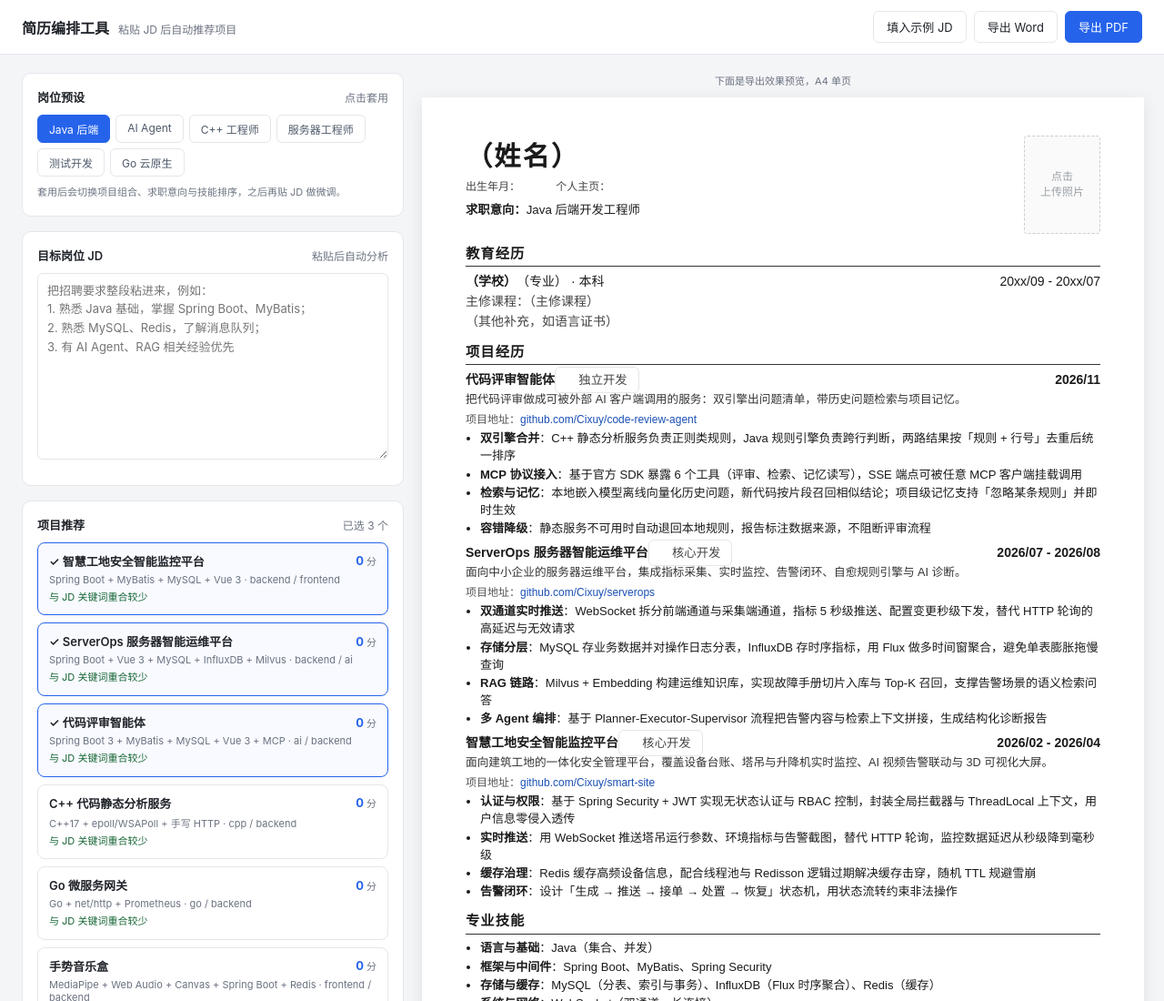
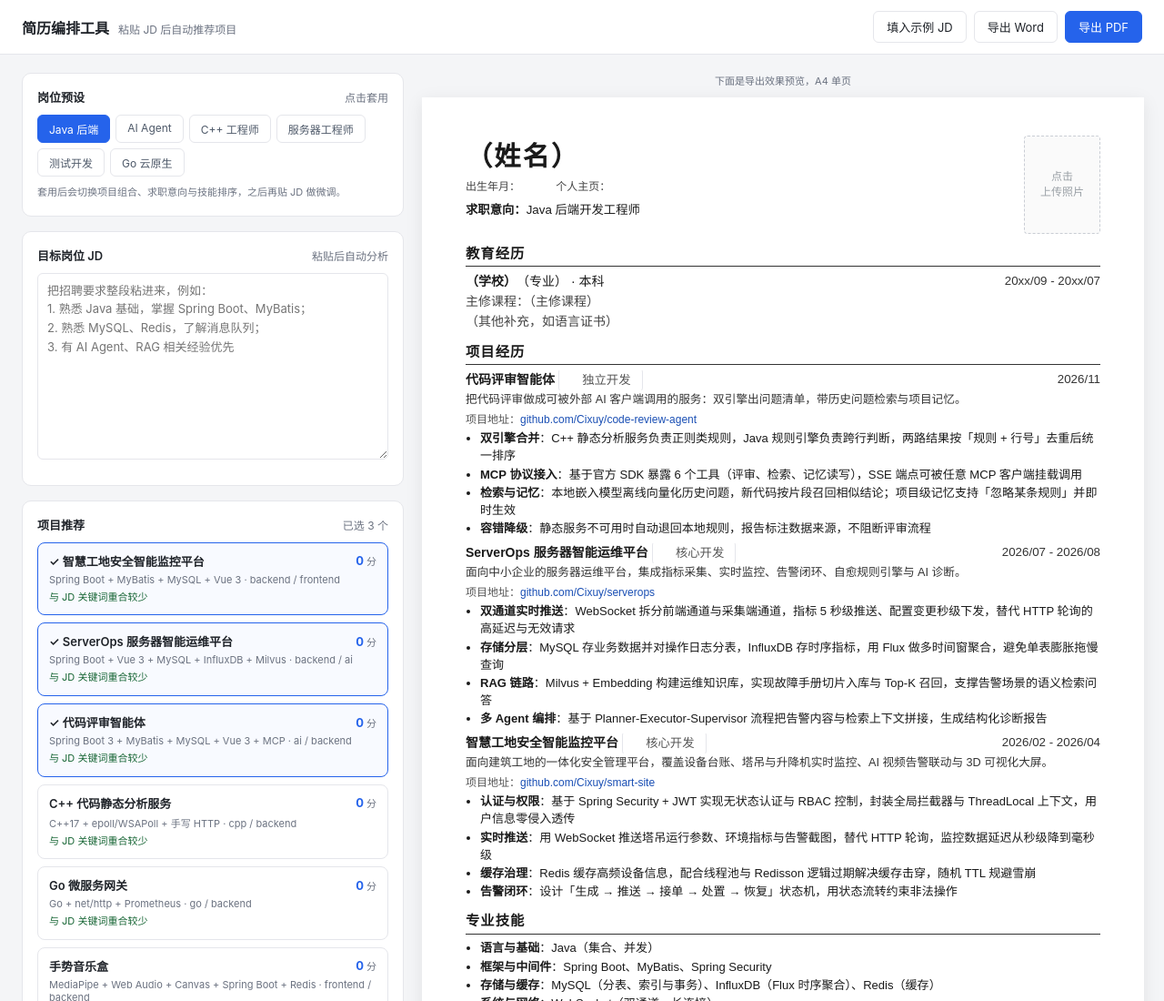
Before and after one commit to Cixuy/resume-tool, a plain HTML site: page index.html in a window 1280 px wide. Shown: the top 1100 px of the page at 91% size. Drawn offline with Linux system fonts and the light colour scheme.

Commit message:
修正项目标题行格式

```diff
--- a/index.html
+++ b/index.html
@@ -131,11 +131,14 @@
     font-size: 11.5pt; font-weight: 700; letter-spacing: 1px;
     border-bottom: 1px solid #333; padding-bottom: 2px; margin-bottom: 6px;
   }
-  .edu-line { display: flex; justify-content: space-between; }
+  .edu-line, .proj-title { overflow: hidden; }
+  .edu-line .date, .proj-title .date {
+    float: right; font-weight: 400; font-size: 10pt; color: #333;
+  }
   .muted { color: #444; }
   .proj-item { margin-bottom: 6px; }
-  .proj-title { display: flex; justify-content: space-between; font-weight: 700; font-size: 10.5pt; }
-  .proj-title .role { font-weight: 400; color: #444; font-size: 10pt; }
+  .proj-title { font-weight: 700; font-size: 10.5pt; margin-top: 2px; }
+  .proj-title .role { font-weight: 400; color: #555; font-size: 10pt; }
   .proj-desc { font-size: 9.5pt; color: #333; margin: 1px 0 2px; }
   .proj-url { font-size: 9pt; color: #555; }
   .paper a { color: #1a4fb4; text-decoration: none; }
@@ -729,8 +732,9 @@ function renderPaper() {
   const projectsHtml = picked.map(p => `
     <div class="proj-item">
       <div class="proj-title">
-        <span>${p.name}<span class="role">　${p.role}</span></span>
-        <span>${p.period}</span>
+        <span class="date">${p.period}</span>
+        <span class="name">${p.name}</span>
+        <span class="role">　${p.role}</span>
       </div>
       <div class="proj-desc">${p.desc}</div>
       <div class="proj-url">项目地址：<a href="${p.url}" target="_blank">${p.url.replace("https://", "")}</a></div>
@@ -760,8 +764,8 @@ function renderPaper() {
     <div class="sec">
       <div class="sec-title">教育经历</div>
       <div class="edu-line">
+        <span class="date">${PROFILE.edu.period}</span>
         <span><b>${PROFILE.edu.school}</b>　${PROFILE.edu.major} · ${PROFILE.edu.degree}</span>
-        <span>${PROFILE.edu.period}</span>
       </div>
       <div class="muted">主修课程：${PROFILE.edu.courses}</div>
       <div class="muted">${PROFILE.extra}</div>
@@ -809,8 +813,10 @@ function exportWord() {
     .sec { margin-top: 10pt; }
     .sec-title { font-size: 11.5pt; font-weight: bold; border-bottom: 1px solid #333;
                  padding-bottom: 2pt; margin-bottom: 4pt; }
-    .edu-line, .proj-title { display: block; }
-    .proj-title { font-weight: bold; margin-top: 6pt; }
+    .edu-line, .proj-title { overflow: hidden; }
+    .edu-line .date, .proj-title .date { float: right; font-weight: normal; font-size: 10pt; color: #333; }
+    .proj-title { font-weight: bold; margin-top: 5pt; }
+    .proj-title .role { font-weight: normal; color: #555; font-size: 10pt; }
     .proj-item { margin-bottom: 6pt; }
     .proj-desc { font-size: 9.5pt; color: #333; }
     .proj-url { font-size: 9pt; color: #555; }
```
